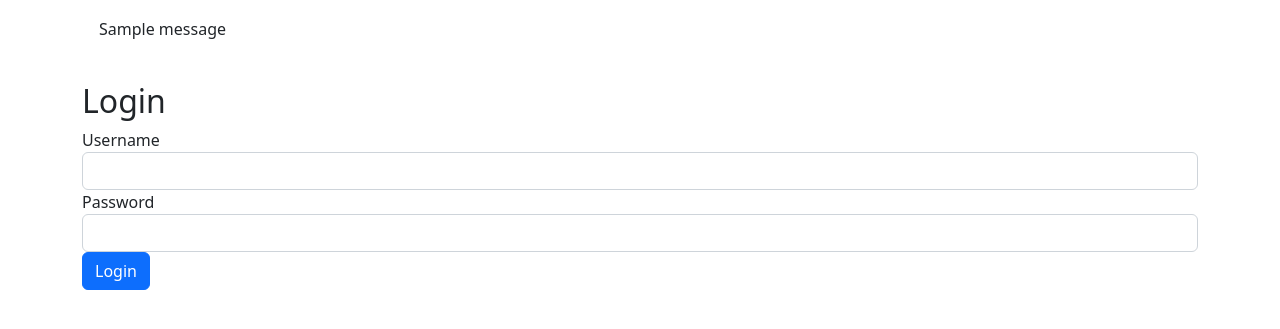
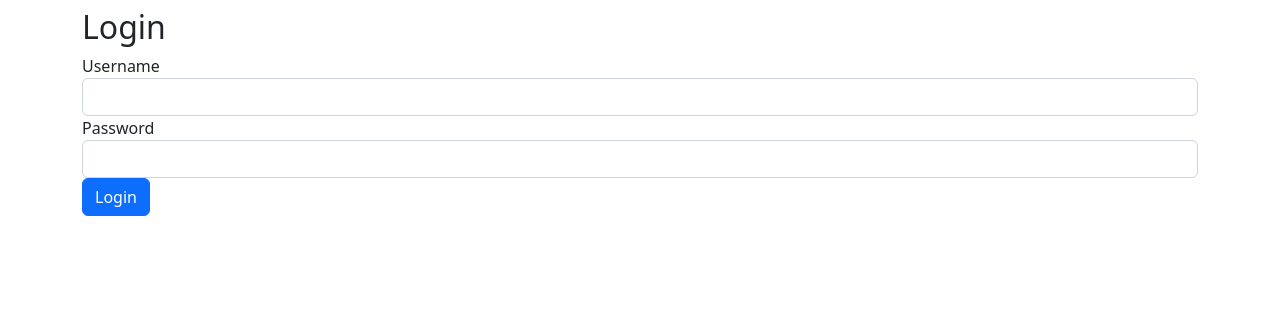
Before and after one commit to alxvega/django-project-cac-22819, a Django app: page /users/login/ in a window 1280 px wide. Shown: the top 329 px of the page. Run offline with Django 4.2, Linux system fonts and the light colour scheme; tables that the repository leaves empty hold one stand-in row (values such as "Sample post"); one stand-in notice (Sample message) is shown.

Commit message:
checkpoint xd

```diff
--- a/templates/users/login.html
+++ b/templates/users/login.html
@@ -12,10 +12,6 @@
 
 <body>
     <div class="container">
-        {%if messages%} {%for message in messages%}
-        <div class="alert">
-            {{message}}
-        </div> {%endfor%} {%endif%}
         <div class="row">
             <div class="col">
                 <h1>
--- a/web_server/views.py
+++ b/web_server/views.py
@@ -1,3 +1,4 @@
+from time import sleep
 from django.shortcuts import render
 from django.shortcuts import redirect
 from django.contrib.auth import authenticate, login
```
